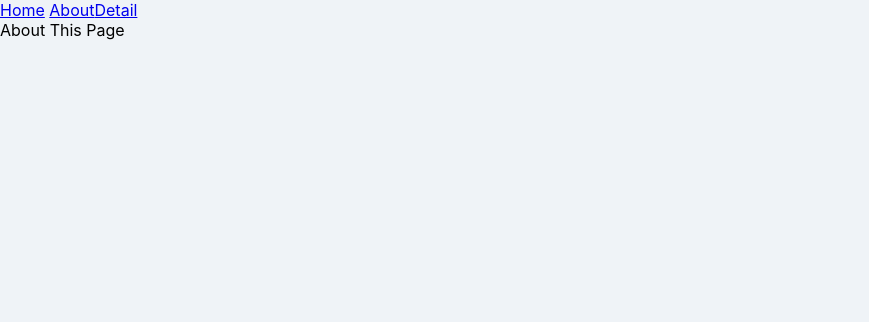
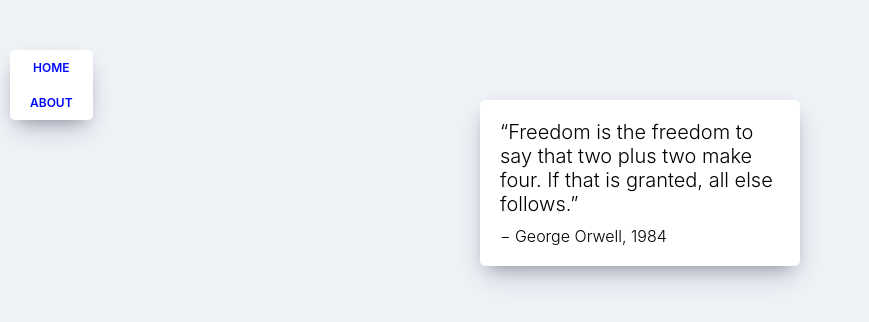
Before and after one commit to kangminkyu80/nomad_movie_app, a React (Create React App) app: page /about in a window 1280 px wide. Shown: the top 322 px of the page, without its empty margins (0-869 px from the left). Built offline with nearby package versions, Linux system fonts and the light colour scheme.

Commit message:
6.4 Redirecting https://nomadcoders.co/react-fundamentals/lectures/1568

```diff
--- a/src/App.js
+++ b/src/App.js
@@ -12,7 +12,7 @@ function App(){
         <Navigation />
         <Route path="/" exact={true} component={Home} /> {/* exact={true} 정확히 매칭되는 URL 일때만 렌더링 됨 */}
         <Route path="/about" component={About} />
-        <Route path="/movie-detail" component={Detail} />
+        <Route path="/movie/:id" component={Detail} />
       </BrowserRouter>
   )
 }
--- a/src/components/Movie.js
+++ b/src/components/Movie.js
@@ -7,7 +7,7 @@ function Movie ({ id, title, year, summary, poster, genres }) {
     return (
         <Link
             to={{
-                pathname: '/movie-detail',
+                pathname: `/movie/${id}`,
                 state: {
                     id, title, year, summary, poster, genres
                 }
--- a/src/components/Navigation.js
+++ b/src/components/Navigation.js
@@ -1,12 +1,12 @@
 import React from 'react';
 import { Link } from 'react-router-dom';
+import './Navigation.css'
 
 function Navigation() {
     return (
-        <div>
+        <div className="nav">
             <Link to="/">Home</Link> {/* Link 는 Router 안에서만 사용 가능 */}
             <Link to="/about">About</Link>
-            <Link to="/movie-detail">Detail</Link>
         </div>
     );
 }
--- a/src/routes/About.js
+++ b/src/routes/About.js
@@ -1,11 +1,16 @@
 import React, { Component } from 'react';
+import './About.css';
 
 function About(props) {
     console.log(props);
     return (
-        <div>
-            About This Page
-        </div>
+      <div className="about__container">
+        <span>
+            “Freedom is the freedom to say that two plus two make four. If that is
+            granted, all else follows.”
+        </span>
+        <span>− George Orwell, 1984</span>
+      </div>
     );
 }
 
--- a/src/routes/Detail.js
+++ b/src/routes/Detail.js
@@ -1,8 +1,22 @@
 import React from 'react';
 
-function Detail(props) {
-    console.log(props);
-    return <div>Detail</div>
+class  Detail extends React.Component{
+    componentDidMount(){
+        console.log(this.props);
+        const { location, history } = this.props;
+        if (location.state === undefined) {
+            history.push("/");
+        }
+    }
+
+    render(){
+        const { location } = this.props;
+        if ( location.state ) {
+            return <div>{ location.state.title }</div>;
+        } else {
+            return null;
+        }
+    }
 }
 
 export default Detail;
```
Lines whose indentation alone changed are shown as unchanged.
